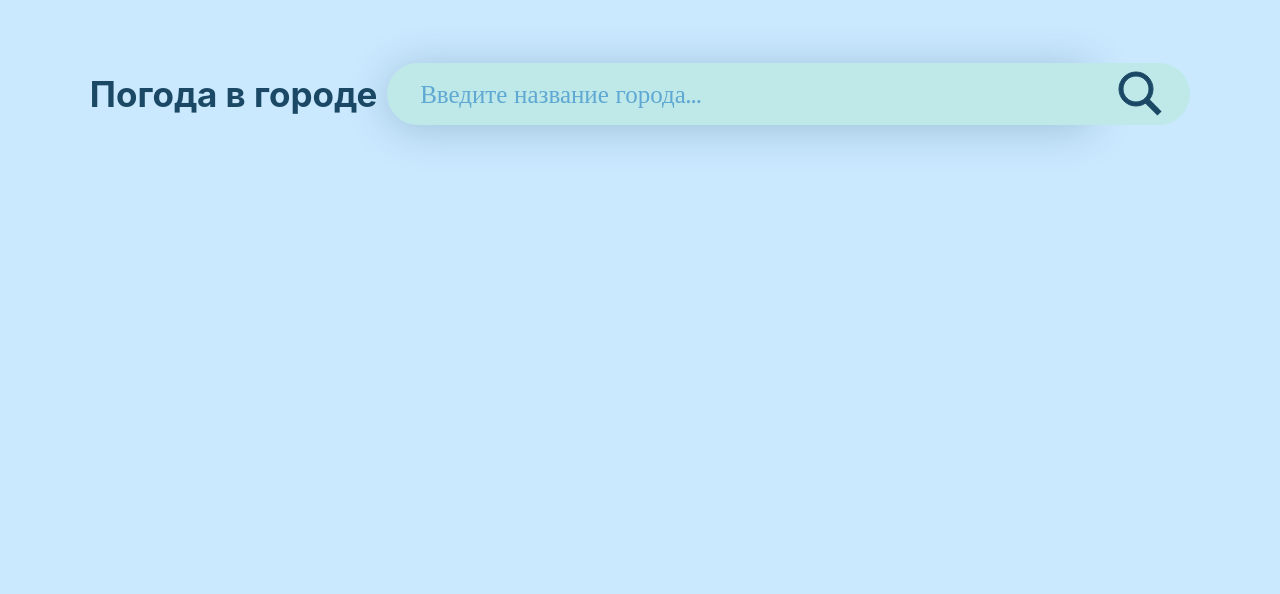
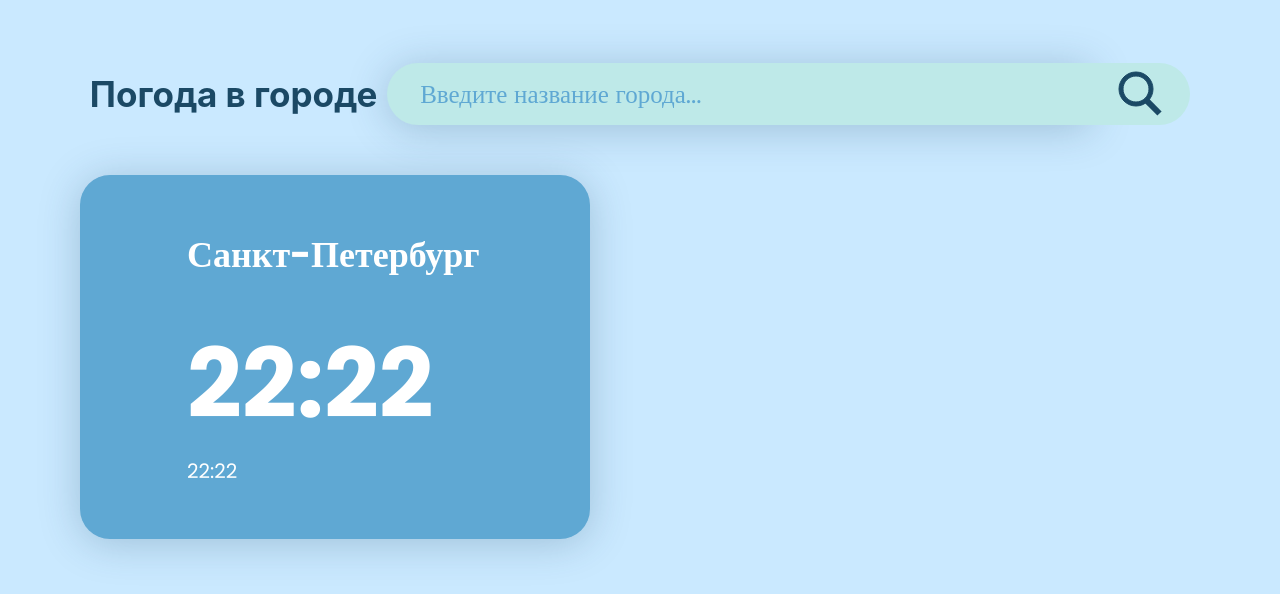
Before and after one commit to Maxim93mk/Weather, a React (Create React App) app: page / in a window 1280 px wide. Shown: the top 594 px of the page. Built offline with nearby package versions, Linux system fonts and the light colour scheme; no server answers.

Commit message:
Kарточка текущего города и времени сверстано

```diff
--- /dev/null
+++ b/src/components/date-card/DateCard.jsx
@@ -0,0 +1,15 @@
+import styles from './DateCard.module.css'
+
+function DateCard(props) {
+  return (
+    <>
+        <div className={styles.date}>
+          <p className={styles.city}>Санкт-Петербург</p>
+          <p className={styles.currentTime}>22:22</p>
+          <p className={styles.currentDay}>22:22</p>
+        </div>
+    </>
+  );
+}
+
+export default DateCard;
--- /dev/null
+++ b/src/components/date-card/DateCard.module.css
@@ -0,0 +1,32 @@
+.date {
+    padding: 53px 107px;
+    background-color: #5fa8d3;
+    max-width: 510px;
+    width: 100%;
+    border-radius: 30px;
+    color: #ffffff;
+    box-shadow: 0px 4px 40px 0px rgba(27, 73, 101, 0.25);
+
+}
+
+.city {
+    font-size: 36px;
+    font-weight: 700;
+    line-height: 54px;
+    text-align: left;
+}
+
+.currentTime {
+    padding-top: 30px;
+    font-size: 96px;
+    font-weight: 700;
+    line-height: 144px;
+    text-align: left;
+}
+
+.currentDay {
+    font-size: 20px;
+    font-weight: 400;
+    line-height: 30px;
+    text-align: left;
+}
--- a/src/components/app/header/Header.jsx
+++ b/src/components/header/Header.jsx
@@ -1,5 +1,5 @@
 import styles from './Header.module.css'
-import useGetWeatherData from '../../../utils/getDataAPI';
+import useGetWeatherData from '../../utils/getDataAPI';
 import { useEffect, useState } from 'react';
 
 
@@ -8,14 +8,14 @@ function Header() {
 
   const { isLoading, getWeatherData, error, axiosData } = useGetWeatherData();
 
-  useEffect(() => {
-    axiosData();
-  }, []);
+  // useEffect(() => {
+  //   axiosData();
+  // }, []);
   console.log(getWeatherData, error);
   return (
     <>
       <header>
-        <div className="wrapper">
+        {/* <div className="wrapper"> */}
           <section className={styles.header}>
             <h1 className={styles.title}>Погода в городе</h1>
             <div className={styles.searchBlock}>
@@ -26,7 +26,7 @@ function Header() {
               onClick={()=>axiosData()}></button>
             </div>
           </section>
-        </div>
+        {/* </div> */}
       </header>
     </>
   );
--- a/src/components/app/header/Header.module.css
+++ b/src/components/header/Header.module.css
@@ -42,7 +42,7 @@
 
 .searchBtn {
     background: #bee9e8;
-    background-image: url('../../../../public/assets/img/search.svg');
+    background-image: url('../../../public/assets/img/search.svg');
     background-position: center;
     background-repeat: no-repeat;
     max-width: 100px;
--- /dev/null
+++ b/src/components/main/Main.jsx
@@ -0,0 +1,50 @@
+import styles from './Main.module.css';
+import DateCard from '../date-card/DateCard';
+
+function Main(props) {
+  return (
+    <>
+      <main>
+
+        <section className={styles.main}>
+          <DateCard/>
+          {/* <div className={styles.titleBlock}>
+            <h2 className={styles.title}>Город: {props.name}222222</h2>
+            <img src={props.icon} alt={props.country} className={styles.iconCountry} />
+          </div>
+          <div className={styles.blockTemp}>
+            <div className={styles.currentTemp}>
+              <p className={styles.Temp}>22{props.temp}</p>
+              <p className={styles.feelTemp}>Ощущается как 22{props.feels_like}</p>
+            </div>
+            <div className={styles.minTempBlock}>
+              <p className={styles.minTemp}>22{props.temp_min}</p>
+              <img src={props.icon} alt={props.country} className={styles.iconCountry} />
+            </div>
+            <div className={styles.minTempBlock}>
+              <p className={styles.maxTemp}>22{props.temp_max}</p>
+              <img src={props.icon} alt={props.country} className={styles.iconCountry} />
+            </div>
+          </div>
+        <div className={styles.}>
+            <div className={styles.currentTemp}>
+              <p className={styles.Temp}>22{props.temp}</p>
+              <p className={styles.feelTemp}>Ощущается как 22{props.feels_like}</p>
+            </div>
+            <div className={styles.minTempBlock}>
+              <p className={styles.minTemp}>22{props.temp_min}</p>
+              <img src={props.icon} alt={props.country} className={styles.iconCountry} />
+            </div>
+            <div className={styles.minTempBlock}>
+              <p className={styles.maxTemp}>22{props.temp_max}</p>
+              <img src={props.icon} alt={props.country} className={styles.iconCountry} />
+            </div>
+          </div> */}
+        </section>
+
+      </main>
+    </>
+  );
+}
+
+export default Main;
--- /dev/null
+++ b/src/components/main/Main.module.css
@@ -0,0 +1,4 @@
+.main {
+    padding-top: 50px;
+    font-family: "Poppins";
+}
--- a/src/pages/MainPage.jsx
+++ b/src/pages/MainPage.jsx
@@ -1,10 +1,14 @@
 import styles from './MainPage.module.css'
-import Header from '../components/app/header/Header';
+import Header from '../components/header/Header';
+import Main from '../components/main/Main';
 
 function MainPage() {
   return (
     <>
-      <Header />
+      <div className="wrapper">
+        <Header />
+        <Main />
+      </div>
     </>
   );
 }
```
